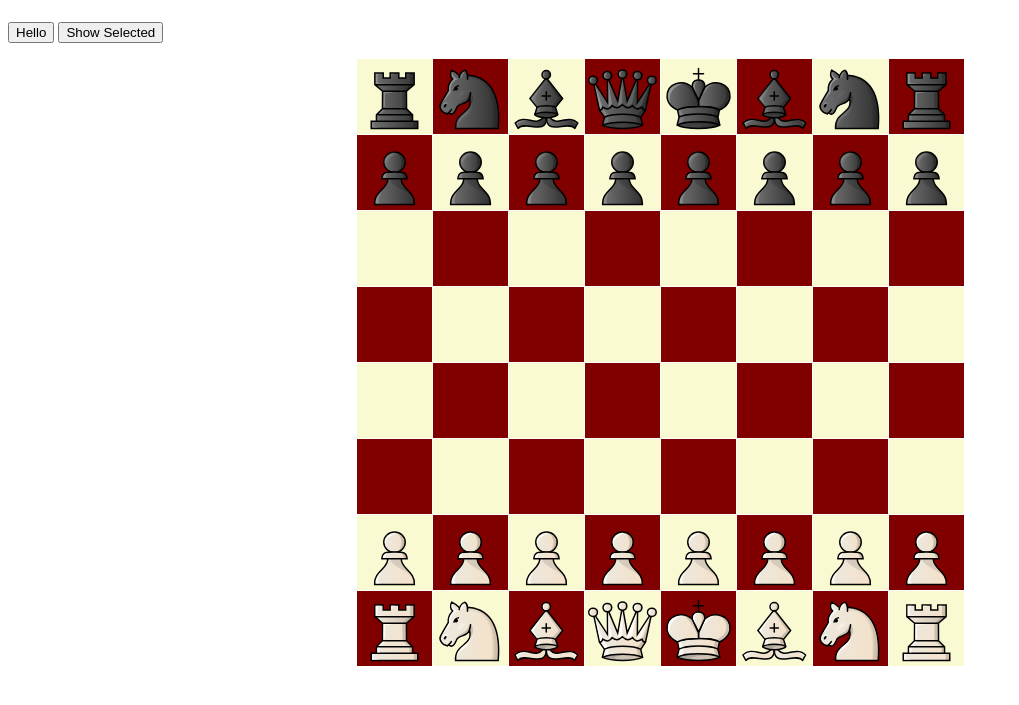
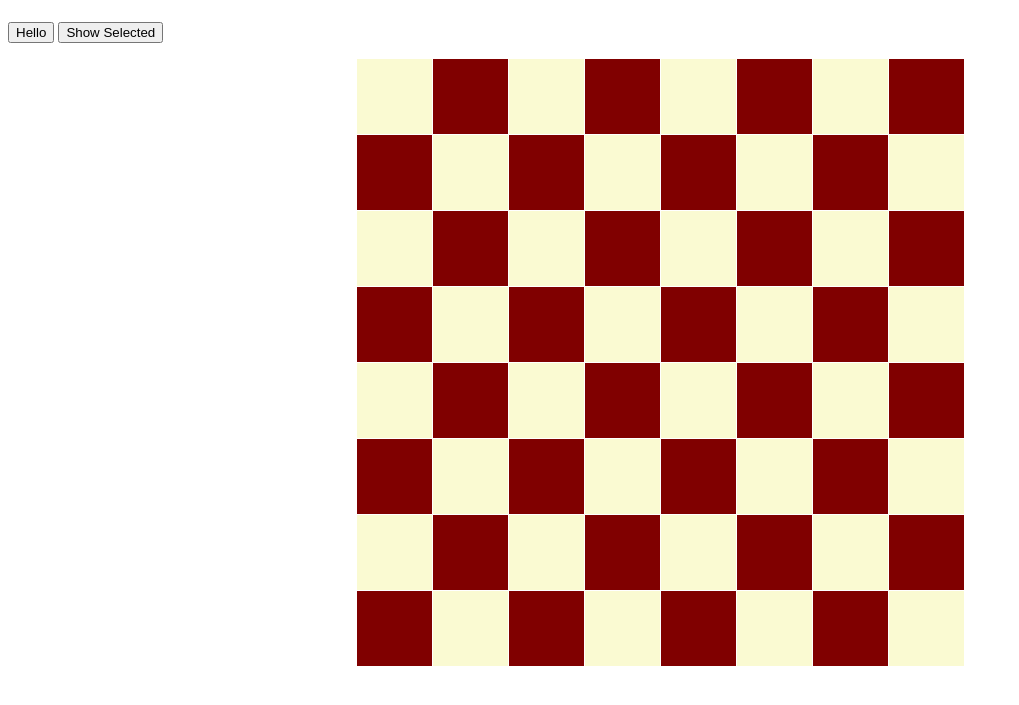
Before and after one commit to PlacidFox/opening-practice, a Flask app: page / in a window 1280 px wide. Shown: the part 58-763 px from the top of the page, without its empty margins (0-1019 px from the left). Run offline with Flask 2, Linux system fonts and the light colour scheme.

Commit message:
change pieces

```diff
--- a/main.py
+++ b/main.py
@@ -4,3 +4,4 @@ app = create_app()
 
 if __name__ == "__main__":
     app.run(debug=True)
+    app.run(host="0.0.0.0") # to allow access locally
--- a/website/templates/base.html
+++ b/website/templates/base.html
@@ -16,24 +16,24 @@
 
     <ul>
         <div class="divv" id="row8">
-            <li class="case case_white" id="case_A8"><img class="piece" src="{{ url_for('static', filename='img_piece/maestro/bR.svg') }}"></li>
-            <li class="case case_black" id="case_B8"><img class="piece" src="{{ url_for('static', filename='img_piece/maestro/bN.svg') }}"></li>
-            <li class="case case_white" id="case_C8"><img class="piece" src="{{ url_for('static', filename='img_piece/maestro/bB.svg') }}"></li>
-            <li class="case case_black" id="case_D8"><img class="piece" src="{{ url_for('static', filename='img_piece/maestro/bQ.svg') }}"></li>
-            <li class="case case_white" id="case_E8"><img class="piece" src="{{ url_for('static', filename='img_piece/maestro/bK.svg') }}"></li>
-            <li class="case case_black" id="case_F8"><img class="piece" src="{{ url_for('static', filename='img_piece/maestro/bB.svg') }}"></li>
-            <li class="case case_white" id="case_G8"><img class="piece" src="{{ url_for('static', filename='img_piece/maestro/bN.svg') }}"></li>
-            <li class="case case_black" id="case_H8"><img class="piece" src="{{ url_for('static', filename='img_piece/maestro/bR.svg') }}"></li>
+            <li class="case case_white" id="case_A8">rookB</li>
+            <li class="case case_black" id="case_B8">knightB</li>
+            <li class="case case_white" id="case_C8">bishopB</li>
+            <li class="case case_black" id="case_D8">queenB</li>
+            <li class="case case_white" id="case_E8">kingB</li>
+            <li class="case case_black" id="case_F8">bishopB</li>
+            <li class="case case_white" id="case_G8">knightB</li>
+            <li class="case case_black" id="case_H8">rookB</li>
         </div>
         <div class="divv" id="row7">
-            <li class="case case_black" id="case_A7"><img class="piece" src="{{ url_for('static', filename='img_piece/maestro/bP.svg') }}"></li>
-            <li class="case case_white" id="case_B7"><img class="piece" src="{{ url_for('static', filename='img_piece/maestro/bP.svg') }}"></li>
-            <li class="case case_black" id="case_C7"><img class="piece" src="{{ url_for('static', filename='img_piece/maestro/bP.svg') }}"></li>
-            <li class="case case_white" id="case_D7"><img class="piece" src="{{ url_for('static', filename='img_piece/maestro/bP.svg') }}"></li>
-            <li class="case case_black" id="case_E7"><img class="piece" src="{{ url_for('static', filename='img_piece/maestro/bP.svg') }}"></li>
-            <li class="case case_white" id="case_F7"><img class="piece" src="{{ url_for('static', filename='img_piece/maestro/bP.svg') }}"></li>
-            <li class="case case_black" id="case_G7"><img class="piece" src="{{ url_for('static', filename='img_piece/maestro/bP.svg') }}"></li>
-            <li class="case case_white" id="case_H7"><img class="piece" src="{{ url_for('static', filename='img_piece/maestro/bP.svg') }}"></li>
+            <li class="case case_black" id="case_A7">pawnB</li>
+            <li class="case case_white" id="case_B7">pawnB</li>
+            <li class="case case_black" id="case_C7">pawnB</li>
+            <li class="case case_white" id="case_D7">pawnB</li>
+            <li class="case case_black" id="case_E7">pawnB</li>
+            <li class="case case_white" id="case_F7">pawnB</li>
+            <li class="case case_black" id="case_G7">pawnB</li>
+            <li class="case case_white" id="case_H7">pawnB</li>
         </div>
         <div class="divv" id="row6">
             <li class="case case_white" id="case_A6"></li>
@@ -76,24 +76,24 @@
             <li class="case case_white" id="case_H3"></li>
         </div>
         <div class="divv" id="row2">
-            <li class="case case_white" id="case_A2"><img class="piece" src="{{ url_for('static', filename='img_piece/maestro/wP.svg') }}"></li>
-            <li class="case case_black" id="case_B2"><img class="piece" src="{{ url_for('static', filename='img_piece/maestro/wP.svg') }}"></li>
-            <li class="case case_white" id="case_C2"><img class="piece" src="{{ url_for('static', filename='img_piece/maestro/wP.svg') }}"></li>
-            <li class="case case_black" id="case_D2"><img class="piece" src="{{ url_for('static', filename='img_piece/maestro/wP.svg') }}"></li>
-            <li class="case case_white" id="case_E2"><img class="piece" src="{{ url_for('static', filename='img_piece/maestro/wP.svg') }}"></li>
-            <li class="case case_black" id="case_F2"><img class="piece" src="{{ url_for('static', filename='img_piece/maestro/wP.svg') }}"></li>
-            <li class="case case_white" id="case_G2"><img class="piece" src="{{ url_for('static', filename='img_piece/maestro/wP.svg') }}"></li>
-            <li class="case case_black" id="case_H2"><img class="piece" src="{{ url_for('static', filename='img_piece/maestro/wP.svg') }}"></li>
+            <li class="case case_white" id="case_A2">pawnW</li>
+            <li class="case case_black" id="case_B2">pawnW</li>
+            <li class="case case_white" id="case_C2">pawnW</li>
+            <li class="case case_black" id="case_D2">pawnW</li>
+            <li class="case case_white" id="case_E2">pawnW</li>
+            <li class="case case_black" id="case_F2">pawnW</li>
+            <li class="case case_white" id="case_G2">pawnW</li>
+            <li class="case case_black" id="case_H2">pawnW</li>
         </div>
         <div class="divv" id="row1">
-            <li class="case case_black" id="case_A1"><img class="piece" src="{{ url_for('static', filename='img_piece/maestro/wR.svg') }}"></li>
-            <li class="case case_white" id="case_B1"><img class="piece" src="{{ url_for('static', filename='img_piece/maestro/wN.svg') }}"></li>
-            <li class="case case_black" id="case_C1"><img class="piece" src="{{ url_for('static', filename='img_piece/maestro/wB.svg') }}"></li>
-            <li class="case case_white" id="case_D1"><img class="piece" src="{{ url_for('static', filename='img_piece/maestro/wQ.svg') }}"></li>
-            <li class="case case_black" id="case_E1"><img class="piece" src="{{ url_for('static', filename='img_piece/maestro/wK.svg') }}"></li>
-            <li class="case case_white" id="case_F1"><img class="piece" src="{{ url_for('static', filename='img_piece/maestro/wB.svg') }}"></li>
-            <li class="case case_black" id="case_G1"><img class="piece" src="{{ url_for('static', filename='img_piece/maestro/wN.svg') }}"></li>
-            <li class="case case_white" id="case_H1"><img class="piece" src="{{ url_for('static', filename='img_piece/maestro/wR.svg') }}"></li>
+            <li class="case case_black" id="case_A1">rookW</li>
+            <li class="case case_white" id="case_B1">knightW</li>
+            <li class="case case_black" id="case_C1">bishopW</li>
+            <li class="case case_white" id="case_D1">queenW</li>
+            <li class="case case_black" id="case_E1">kingW</li>
+            <li class="case case_white" id="case_F1">bishopW</li>
+            <li class="case case_black" id="case_G1">knightW</li>
+            <li class="case case_white" id="case_H1">rookW</li>
         </div>
     </ul>
 
```
Also changed, not shown: website/static/js/js_img.js (added, +20 -0 lines).
